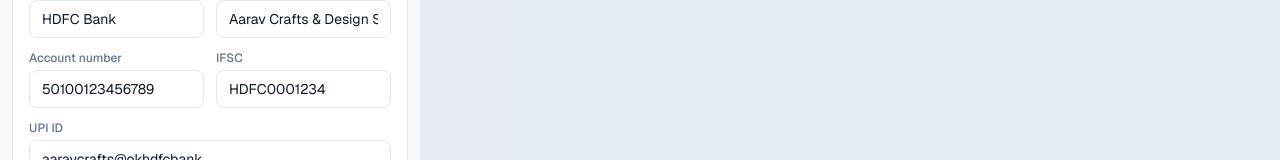
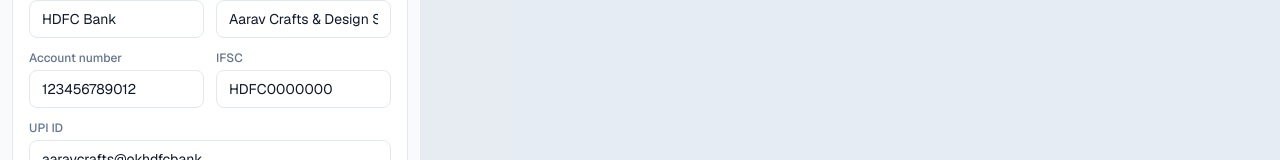
Before and after one commit to shubhamtiwarihost/quick-invoice-india, a Next.js app: page / in a window 1280 px wide. Both pictures are taken after a click on the button "Bank & UPI". Shown: the part 1906-2066 px from the top of the page. Built offline with nearby package versions, Linux system fonts and the light colour scheme.

Commit message:
fix(bank): change default demo account number and IFSC to explicit example digits

```diff
--- a/src/components/invoice/BankDetailsForm.tsx
+++ b/src/components/invoice/BankDetailsForm.tsx
@@ -50,16 +50,37 @@
 
   return (
     <div className="grid gap-3 sm:grid-cols-2">
-      <Field label="Bank name" value={bank.bankName} onChange={(v) => onChange({ bankName: v })} />
-      <Field label="Account holder" value={bank.accountHolder} onChange={(v) => onChange({ accountHolder: v })} />
-      <Field label="Account number" value={bank.accountNumber} onChange={(v) => onChange({ accountNumber: v })} />
-      <Field label="IFSC" value={bank.ifsc.toUpperCase()} onChange={(v) => onChange({ ifsc: v.toUpperCase() })} />
+      <Field
+        label="Bank name"
+        value={bank.bankName}
+        onChange={(v) => onChange({ bankName: v })}
+        placeholder="e.g. HDFC Bank"
+      />
+      <Field
+        label="Account holder"
+        value={bank.accountHolder}
+        onChange={(v) => onChange({ accountHolder: v })}
+        placeholder="e.g. Business / Name"
+      />
+      <Field
+        label="Account number"
+        value={bank.accountNumber}
+        onChange={(v) => onChange({ accountNumber: v })}
+        placeholder="e.g. 123456789012"
+      />
+      <Field
+        label="IFSC"
+        value={bank.ifsc.toUpperCase()}
+        onChange={(v) => onChange({ ifsc: v.toUpperCase() })}
+        placeholder="e.g. HDFC0000000"
+      />
       <Field
         label="UPI ID"
         value={bank.upiId}
         onChange={(v) => onChange({ upiId: v })}
         className="sm:col-span-2"
         hint="QR is generated from upi://pay automatically"
+        placeholder="e.g. business@okhdfcbank"
       />
       {qr ? (
         <div className="sm:col-span-2 flex items-center gap-3.5 rounded-xl border border-slate-200 bg-slate-50 p-3.5">
@@ -87,12 +108,14 @@
   onChange,
   className = "",
   hint,
+  placeholder,
 }: {
   label: string;
   value: string;
   onChange: (v: string) => void;
   className?: string;
   hint?: string;
+  placeholder?: string;
 }) {
   return (
     <label className={`block ${className}`}>
@@ -100,6 +123,7 @@
       <input
         value={value}
         onChange={(e) => onChange(e.target.value)}
+        placeholder={placeholder}
         className="w-full rounded-lg border border-slate-200 bg-white px-3 py-2 text-sm text-slate-900 outline-none ring-teal-600/20 focus:border-teal-600 focus:ring-2"
       />
       {hint ? <span className="mt-1 block text-[11px] text-slate-400">{hint}</span> : null}
--- a/src/components/shared/PersistHydration.tsx
+++ b/src/components/shared/PersistHydration.tsx
@@ -2,16 +2,57 @@
 
 import { useEffect } from "react";
 import { useInvoiceStore } from "@/lib/store";
+import { useQuotationStore } from "@/lib/quotationStore";
 
 export function PersistHydration() {
   useEffect(() => {
     const fallback = window.setTimeout(() => {
       useInvoiceStore.getState().setHydrated(true);
     }, 600);
+
     void Promise.resolve(useInvoiceStore.persist.rehydrate()).finally(() => {
       window.clearTimeout(fallback);
+      const invoiceBank = useInvoiceStore.getState().seller?.bank;
+      if (
+        invoiceBank &&
+        (invoiceBank.accountNumber === "50100123456789" ||
+          invoiceBank.ifsc === "HDFC0001234")
+      ) {
+        useInvoiceStore.getState().setBank({
+          accountNumber:
+            invoiceBank.accountNumber === "50100123456789"
+              ? "123456789012"
+              : invoiceBank.accountNumber,
+          ifsc:
+            invoiceBank.ifsc === "HDFC0001234"
+              ? "HDFC0000000"
+              : invoiceBank.ifsc,
+        });
+      }
       useInvoiceStore.getState().setHydrated(true);
     });
+
+    void Promise.resolve(useQuotationStore.persist.rehydrate()).finally(() => {
+      const quoteBank = useQuotationStore.getState().seller?.bank;
+      if (
+        quoteBank &&
+        (quoteBank.accountNumber === "50100123456789" ||
+          quoteBank.ifsc === "HDFC0001234")
+      ) {
+        useQuotationStore.getState().setBank({
+          accountNumber:
+            quoteBank.accountNumber === "50100123456789"
+              ? "123456789012"
+              : quoteBank.accountNumber,
+          ifsc:
+            quoteBank.ifsc === "HDFC0001234"
+              ? "HDFC0000000"
+              : quoteBank.ifsc,
+        });
+      }
+      useQuotationStore.getState().setHydrated(true);
+    });
+
     return () => window.clearTimeout(fallback);
   }, []);
   return null;
--- a/src/lib/quotationStore.ts
+++ b/src/lib/quotationStore.ts
@@ -20,8 +20,8 @@
   email: "hello@aaravcrafts.in",
   bank: {
     bankName: "HDFC Bank",
-    accountNumber: "50100123456789",
-    ifsc: "HDFC0001234",
+    accountNumber: "123456789012",
+    ifsc: "HDFC0000000",
     accountHolder: "Aarav Crafts & Design Studio",
     upiId: "aaravcrafts@okhdfcbank",
   },
--- a/src/lib/store.ts
+++ b/src/lib/store.ts
@@ -27,8 +27,8 @@
   email: "hello@aaravcrafts.in",
   bank: {
     bankName: "HDFC Bank",
-    accountNumber: "50100123456789",
-    ifsc: "HDFC0001234",
+    accountNumber: "123456789012",
+    ifsc: "HDFC0000000",
     accountHolder: "Aarav Crafts & Design Studio",
     upiId: "aaravcrafts@okhdfcbank",
   },
```
